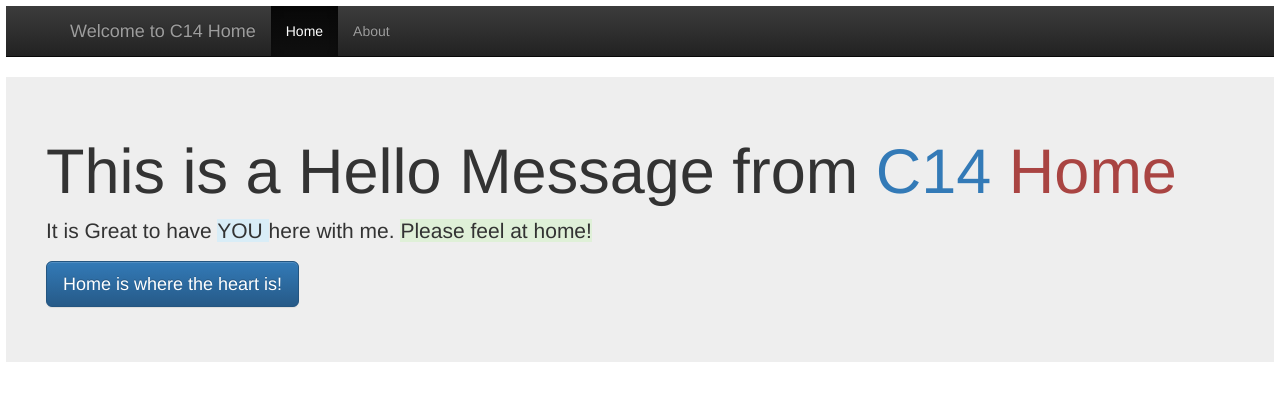
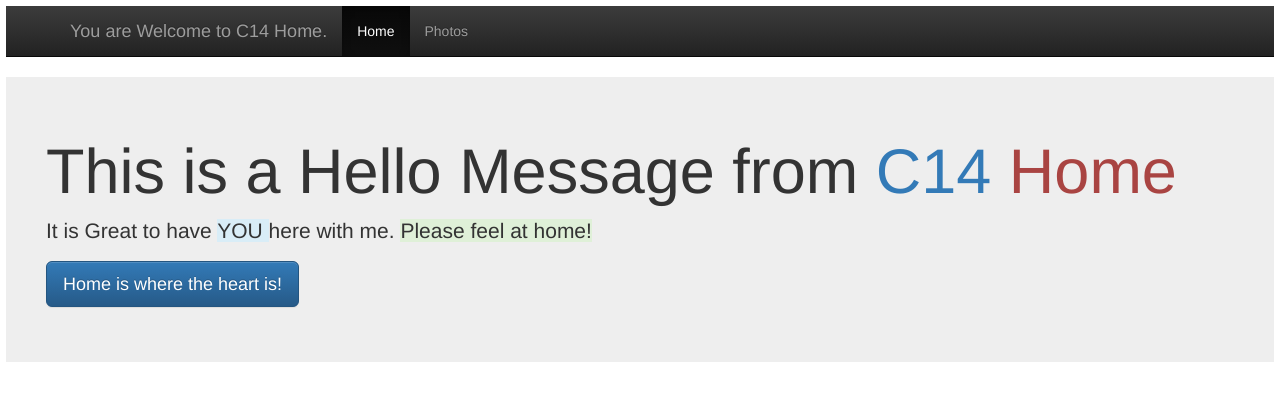
Before and after one commit to ccjacobs14/nodejs-webapp, a website: page index.html in a window 1280 px wide. Drawn offline with nearby package versions, Linux system fonts and the light colour scheme.

Commit message:
Update index.html

```diff
--- a/index.html
+++ b/index.html
@@ -10,13 +10,13 @@
     <div style="margin:6px;">
       <nav class="navbar navbar-inverse navbar-static-top">
     <div class="container">
-      <a class="navbar-brand" href="/"> Welcome to C14 Home </a>
+      <a class="navbar-brand" href="/"> You are Welcome to C14 Home. </a>
       <ul class="nav navbar-nav">
         <li class="active">
           <a href="/"> Home </a>
         </li>
         <li>
-          <a href="/about"> About </a>
+          <a href="/about"> Photos </a>
         </li>
       </ul>
     </div>
```
